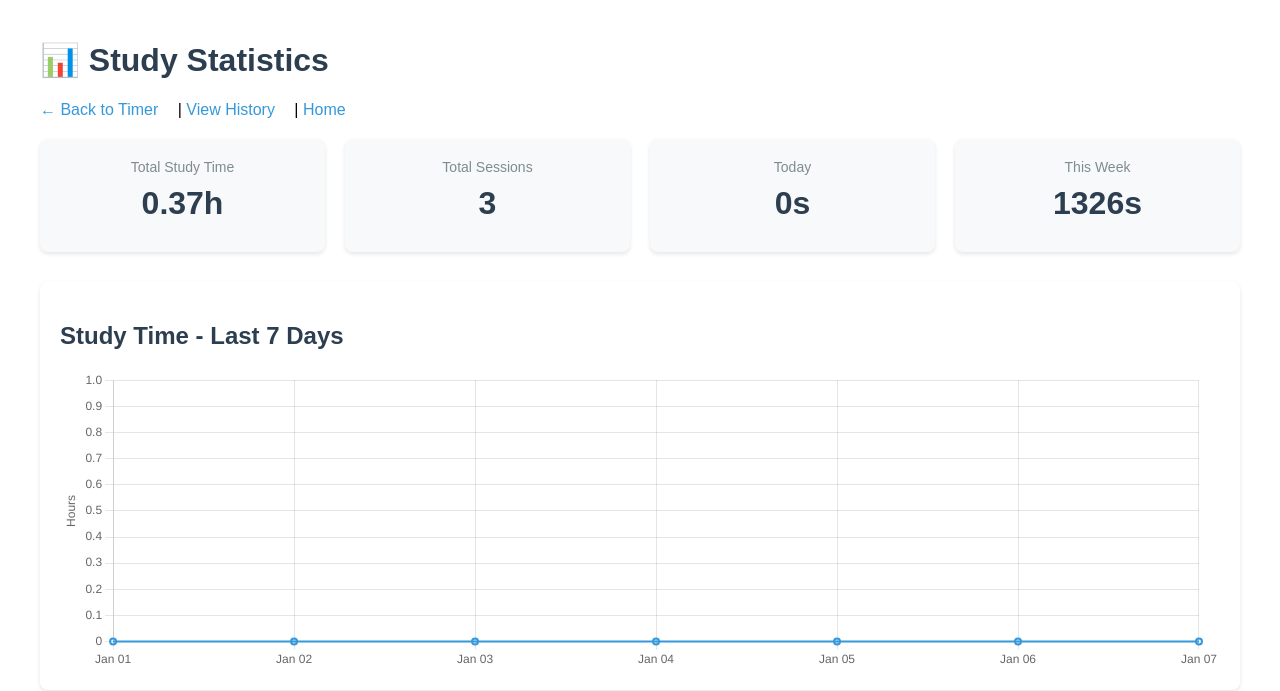
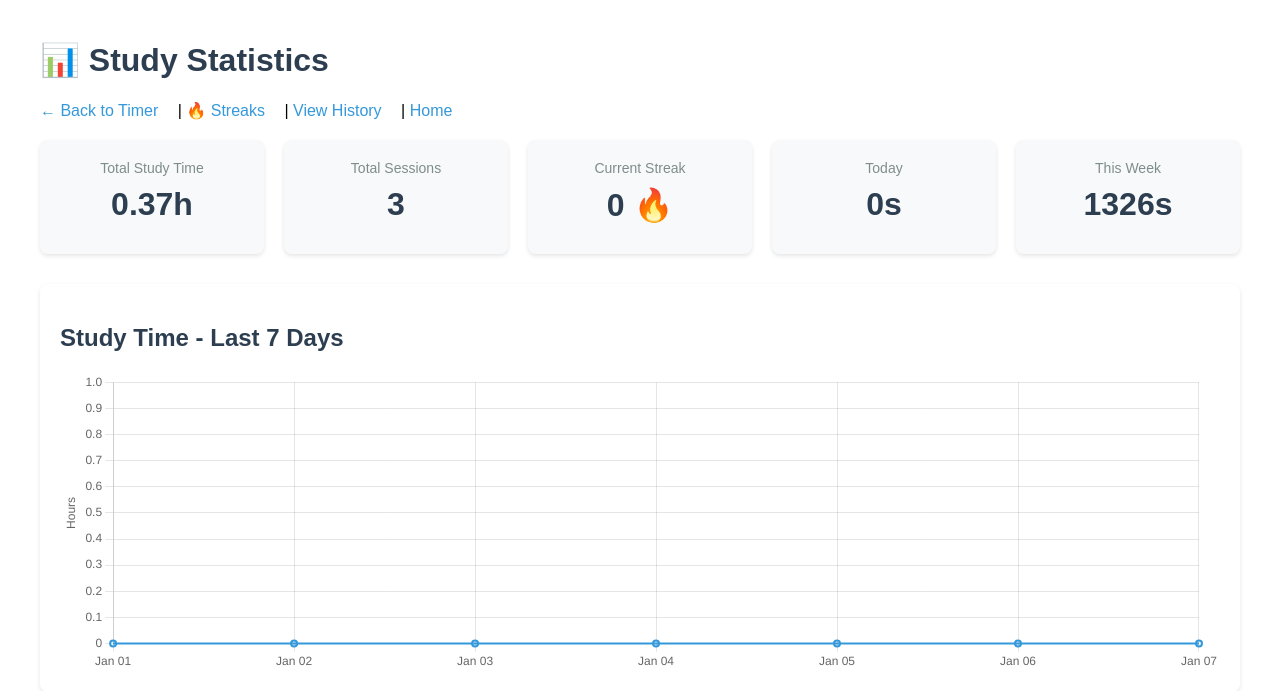
Before and after one commit to shiranezu/Mofu, a Django app: page /study/statistics/ in a window 1280 px wide. Shown: the top 691 px of the page. Run offline with Django 4.2, Linux system fonts and the light colour scheme; a user stored in the database is signed in; data comes from the database, SQL or seed files in the repository; both versions use the stored data as it was after the commit; data that the repository does not hold is empty.

Commit message:
added study streaks

```diff
--- a/timetable_project/planner/models.py
+++ b/timetable_project/planner/models.py
@@ -107,5 +107,98 @@ class StudySession(models.Model):
         seconds = self.duration_seconds % 60
         return f"{hours:02d}:{minutes:02d}:{seconds:02d}"
 
+    @staticmethod
+    def get_user_streak(user):
+        """Calculate the user's current study streak"""
+        from datetime import date, timedelta
+
+        # Get all completed sessions for this user, ordered by date
+        sessions = StudySession.objects.filter(
+            user=user,
+            is_active=False
+        ).order_by('-start_time')
+
+        if not sessions.exists():
+            return 0
+
+        # Get unique dates that have study sessions
+        study_dates = set()
+        for session in sessions:
+            study_dates.add(session.start_time.date())
+
+        # Sort dates in descending order
+        study_dates = sorted(study_dates, reverse=True)
+
+        # Check if user studied today or yesterday (to keep streak alive)
+        today = date.today()
+        yesterday = today - timedelta(days=1)
+
+        if today not in study_dates and yesterday not in study_dates:
+            return 0  # Streak broken
+
+        # Count consecutive days
+        streak = 0
+        current_date = today if today in study_dates else yesterday
+
+        while current_date in study_dates:
+            streak += 1
+            current_date -= timedelta(days=1)
+
+        return streak
+
+    @staticmethod
+    def get_longest_streak(user):
+        """Calculate the user's longest streak ever"""
+        from datetime import timedelta
+
+        sessions = StudySession.objects.filter(
+            user=user,
+            is_active=False
+        ).order_by('start_time')
+
+        if not sessions.exists():
+            return 0
+
+        # Get unique dates
+        study_dates = sorted(set(session.start_time.date() for session in sessions))
+
+        if not study_dates:
+            return 0
+
+        longest_streak = 1
+        current_streak = 1
+
+        for i in range(1, len(study_dates)):
+            if study_dates[i] - study_dates[i-1] == timedelta(days=1):
+                current_streak += 1
+                longest_streak = max(longest_streak, current_streak)
+            else:
+                current_streak = 1
+
+        return longest_streak
+
     class Meta:
         ordering = ['-start_time']
+
+
+
+
+
+
+
+
+
+
+
+
+
+
+
+
+
+
+
+
+
+    class Meta:
+        ordering = ['-start_time']
--- a/timetable_project/planner/templates/select_timetable.html
+++ b/timetable_project/planner/templates/select_timetable.html
@@ -78,7 +78,13 @@
     </h2>
     <a href="{% url 'planner:study_statistics' %}">📊 Statistics</a>
 
+
+    <hr>
+
+    <a href="{% url 'planner:study_streaks' %}">🔥 Streaks</a>
+
     <br><br>
+
 
     <a href="{% url 'planner:logout' %}">Logout</a>
 </body>
--- a/timetable_project/planner/templates/study/statistics.html
+++ b/timetable_project/planner/templates/study/statistics.html
@@ -90,6 +90,7 @@
 
     <div class="nav-links">
         <a href="{% url 'planner:study_timer' %}">← Back to Timer</a> |
+        <a href="{% url 'planner:study_streaks' %}">🔥 Streaks</a> |
         <a href="{% url 'planner:study_history' %}">View History</a> |
         <a href="{% url 'planner:home' %}">Home</a>
     </div>
@@ -103,6 +104,10 @@
         <div class="stat-card">
             <div class="stat-label">Total Sessions</div>
             <div class="stat-value">{{ total_sessions }}</div>
+        </div>
+        <div class="stat-card">
+            <div class="stat-label">Current Streak</div>
+            <div class="stat-value">{{ current_streak }} 🔥</div>
         </div>
         <div class="stat-card">
             <div class="stat-label">Today</div>
--- a/timetable_project/planner/templates/study/timer.html
+++ b/timetable_project/planner/templates/study/timer.html
@@ -89,6 +89,8 @@
 
     <hr>
     <hr>
+    <hr>
+<a href="{% url 'planner:study_streaks' %}">🔥 Streaks</a> |
 <a href="{% url 'planner:study_statistics' %}">📊 Statistics</a> |
 <a href="{% url 'planner:study_history' %}">View History</a> |
 <a href="{% url 'planner:manage_categories' %}">Manage Categories</a> |
--- a/timetable_project/planner/urls.py
+++ b/timetable_project/planner/urls.py
@@ -37,6 +37,7 @@ urlpatterns = [
     path('study/categories/', views.manage_categories, name='manage_categories'),
     path('study/categories/add/', views.add_category, name='add_category'),
     path('study/categories/<int:category_id>/delete/', views.delete_category, name='delete_category'),
+    path('study/streaks/', views.study_streaks, name='study_streaks'),
 
     # statistics
     path('study/statistics/', views.study_statistics, name='study_statistics'),
--- a/timetable_project/planner/views.py
+++ b/timetable_project/planner/views.py
@@ -456,6 +456,9 @@ def study_statistics(request):
     total_seconds = sessions.aggregate(total=Sum('duration_seconds'))['total'] or 0
     total_hours = total_seconds / 3600
 
+    # Streak data
+    current_streak = StudySession.get_user_streak(request.user)
+
     # Today's stats
     today = timezone.now().date()
     today_sessions = sessions.filter(start_time__date=today)
@@ -472,10 +475,9 @@ def study_statistics(request):
         session_count=Count('id')
     ).order_by('-total_seconds')
 
-    # Convert to list and add hours calculation
     category_stats_list = list(category_stats)
     for stat in category_stats_list:
-        stat['total_hours'] = round(stat['total_seconds'] / 3600, 2)
+        stat['total_hours'] = round(stat['total_seconds'] / 3600, 2) # Convert to list and add hours calculation
 
     # Prepare data for pie chart (study time by category)
     category_labels = []
@@ -506,6 +508,7 @@ def study_statistics(request):
         'total_hours': round(total_hours, 2),
         'today_seconds': today_seconds,
         'week_seconds': week_seconds,
+        'current_streak': current_streak,
         'category_labels': json.dumps(category_labels),
         'category_data': json.dumps(category_data),
         'category_colors': json.dumps(category_colors),
@@ -515,6 +518,42 @@ def study_statistics(request):
     }
 
     return render(request, 'study/statistics.html', context)
+
+@login_required(login_url='planner:login')
+def study_streaks(request):
+    """View study streaks and streak statistics"""
+    current_streak = StudySession.get_user_streak(request.user)
+    longest_streak = StudySession.get_longest_streak(request.user)
+
+    # Get study dates for calendar visualization
+    sessions = StudySession.objects.filter(user=request.user, is_active=False)
+    study_dates = set(session.start_time.date() for session in sessions)
+
+    # Last 30 days calendar data
+    today = timezone.now().date()
+    calendar_data = []
+
+    for i in range(29, -1, -1):
+        date = today - timedelta(days=i)
+        studied = date in study_dates
+        calendar_data.append({
+            'date': date,
+            'studied': studied,
+            'day': date.strftime('%a'),
+            'day_num': date.day
+        })
+
+    # Calculate total study days
+    total_study_days = len(study_dates)
+
+    context = {
+        'current_streak': current_streak,
+        'longest_streak': longest_streak,
+        'total_study_days': total_study_days,
+        'calendar_data': calendar_data,
+    }
+
+    return render(request, 'study/streaks.html', context)
 
 
 # Authentication Views
```
Also changed, not shown: timetable_project/planner/templates/schedule_view.html (+4 -3 lines), timetable_project/planner/templates/study/streaks.html (added, +49 -0 lines), timetable_project/db.sqlite3.
